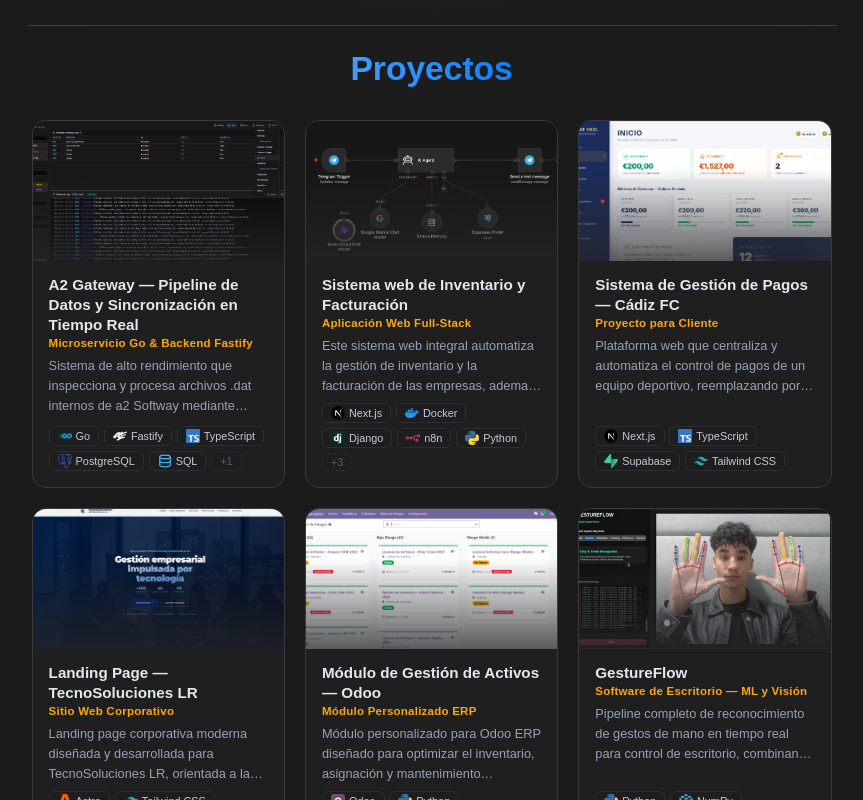
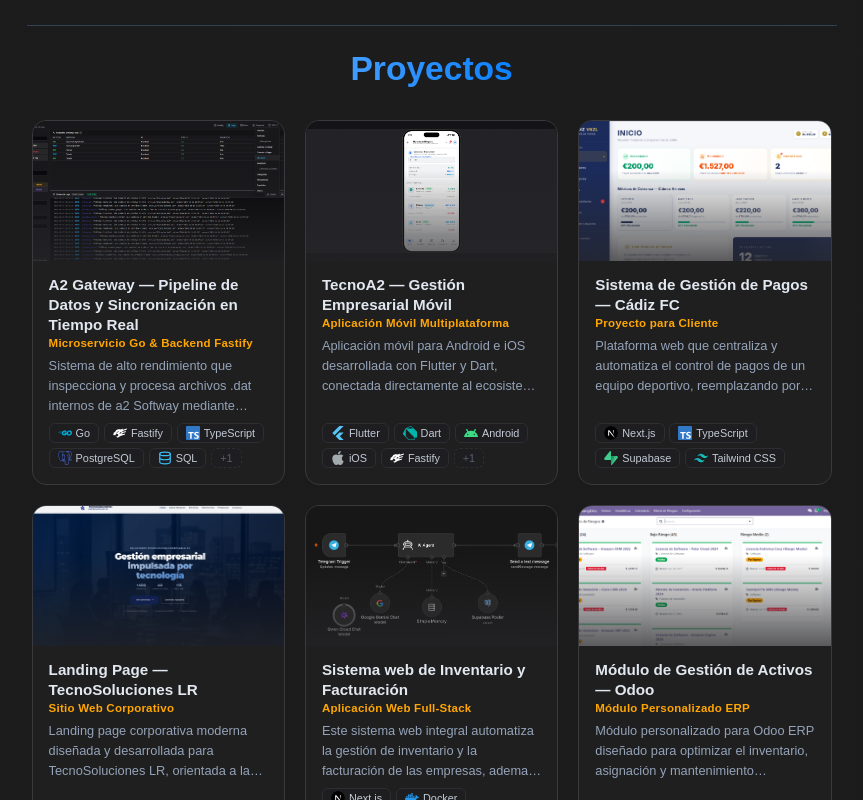
Before and after one commit to ItsTheWest/PortafolioWeb, a React (Vite) app: page / in a window 1280 px wide. Shown: the part 1980-2780 px from the top of the page, without its empty margins (208-1071 px from the left). Built offline with nearby package versions, Linux system fonts and the light colour scheme.

Commit message:
feat(projects): integrate TecnoA2 mobile app and reorganize showcase grid

```diff
--- a/src/App.tsx
+++ b/src/App.tsx
@@ -12,7 +12,7 @@
 import Squares from './componenty/Squares';
 import LogoLoop from './componenty/LogoLoop';
 import { ScrollReveal } from './components/ScrollReveal/ScrollReveal';
-import { SiReact, SiTypescript, SiTailwindcss, SiAngular, SiLaravel, SiJavascript, SiSupabase, SiGithub, SiGit, SiMysql, SiDotnet, SiPostgresql, SiDocker, SiNumpy, SiOpencv, SiTensorflow, SiFlutter, SiDart, SiFastapi, SiAstro, SiSvelte, SiGo, SiFastify } from 'react-icons/si';
+import { SiReact, SiTypescript, SiTailwindcss, SiAngular, SiLaravel, SiJavascript, SiSupabase, SiGithub, SiGit, SiMysql, SiDotnet, SiPostgresql, SiDocker, SiNumpy, SiOpencv, SiTensorflow, SiFlutter, SiDart, SiFastapi, SiAstro, SiSvelte, SiGo, SiFastify, SiAndroid, SiApple } from 'react-icons/si';
 
 const techLogos = [
   { node: <SiReact />, title: "React", href: "https://react.dev" },
@@ -60,6 +60,8 @@
 const svelteIcon = <SiSvelte color="#FF3E00" />;
 const goIcon = <SiGo color="#00ADD8" />;
 const fastifyIcon = <SiFastify color="#FFFFFF" />;
+const androidIcon = <SiAndroid color="#3DDC84" />;
+const appleIcon = <SiApple color="#A2AAAD" />;
 const sseIcon = (
   <svg xmlns="http://www.w3.org/2000/svg" width={20} height={20} viewBox="0 0 24 24" fill="none" stroke="#10B981" strokeWidth="2" strokeLinecap="round" strokeLinejoin="round">
     <path d="M4.93 19.07a10 10 0 0 1 0-14.14" />
@@ -104,39 +106,28 @@
       ],
     },
     {
-      title: t('proyectos.item2.title'),
-      subtitle: t('proyectos.item2.subtitle'),
-      description: t('proyectos.item2.description'),
-      longDescription: t('proyectos.item2.description'),
-      image: '/img/stockmanager/dashboard.jpg',
+      title: t('proyectos.tecnoa2.title'),
+      subtitle: t('proyectos.tecnoa2.subtitle'),
+      description: t('proyectos.tecnoa2.description'),
+      longDescription: t('proyectos.tecnoa2.longDescription'),
+      image: '/img/tecnoa2/inicio.png',
       images: [
-        '/img/stockmanager/stockbot.png',
-        '/img/stockmanager/inventory.jpg',
-        '/img/stockmanager/dashboard.jpg',
-        '/img/stockmanager/provider.jpg',
-        '/img/stockmanager/invoice.jpg',
-        '/img/stockmanager/sales.jpg',
-        '/img/stockmanager/asistnece.jpg',
-        '/img/stockmanager/notify.jpg',
-        '/img/stockmanager/stadistics.jpg',
-        '/img/stockmanager/perfil.jpg',
-        '/img/stockmanager/login.jpg',
+        '/img/tecnoa2/inicio.png',
+        '/img/tecnoa2/inventario.png',
+        '/img/tecnoa2/facturas.png',
+        '/img/tecnoa2/clientes.png',
+        '/img/tecnoa2/admin-empresa.png',
+        '/img/tecnoa2/menu.png',
+        '/img/tecnoa2/login.png',
       ],
-      videos: [
-        'https://rdjoyrwsaowm26kw.public.blob.vercel-storage.com/video%20of%20projects/Stockmanager_2.0.webm',
-        'https://rdjoyrwsaowm26kw.public.blob.vercel-storage.com/video%20of%20projects/stockbot.webm',
-      ],
-      githubUrl: 'https://github.com/ItsTheWest/StockManager',
-      liveUrl: 'https://github.com/ItsTheWest/StockManager',
+      imageFit: 'contain',
       tech: [
-        { name: 'Next.js', icon: nexticon },
-        { name: 'Docker', icon: dockerIcon },
-        { name: 'Django', icon: djangoIcon },
-        { name: 'n8n', icon: n8nIcon },
-        { name: 'Python', icon: pythonIcon },
-        { name: 'TypeScript', icon: tsIcon },
-        { name: 'Supabase', icon: supabaseIcon },
-        { name: 'Tailwind CSS', icon: tailwindIcon },
+        { name: 'Flutter', icon: flutterIcon },
+        { name: 'Dart', icon: dartIcon },
+        { name: 'Android', icon: androidIcon },
+        { name: 'iOS', icon: appleIcon },
+        { name: 'Fastify', icon: fastifyIcon },
+        { name: 'PostgreSQL', icon: postgresqlIcon },
       ],
     },
     {
@@ -173,6 +164,42 @@
         { name: 'Tailwind CSS', icon: tailwindIcon },
         { name: 'Svelte', icon: svelteIcon },
         { name: 'JavaScript', icon: jsIcon },
+      ],
+    },
+    {
+      title: t('proyectos.item2.title'),
+      subtitle: t('proyectos.item2.subtitle'),
+      description: t('proyectos.item2.description'),
+      longDescription: t('proyectos.item2.description'),
+      image: '/img/stockmanager/dashboard.jpg',
+      images: [
+        '/img/stockmanager/stockbot.png',
+        '/img/stockmanager/inventory.jpg',
+        '/img/stockmanager/dashboard.jpg',
+        '/img/stockmanager/provider.jpg',
+        '/img/stockmanager/invoice.jpg',
+        '/img/stockmanager/sales.jpg',
+        '/img/stockmanager/asistnece.jpg',
+        '/img/stockmanager/notify.jpg',
+        '/img/stockmanager/stadistics.jpg',
+        '/img/stockmanager/perfil.jpg',
+        '/img/stockmanager/login.jpg',
+      ],
+      videos: [
+        'https://rdjoyrwsaowm26kw.public.blob.vercel-storage.com/video%20of%20projects/Stockmanager_2.0.webm',
+        'https://rdjoyrwsaowm26kw.public.blob.vercel-storage.com/video%20of%20projects/stockbot.webm',
+      ],
+      githubUrl: 'https://github.com/ItsTheWest/StockManager',
+      liveUrl: 'https://github.com/ItsTheWest/StockManager',
+      tech: [
+        { name: 'Next.js', icon: nexticon },
+        { name: 'Docker', icon: dockerIcon },
+        { name: 'Django', icon: djangoIcon },
+        { name: 'n8n', icon: n8nIcon },
+        { name: 'Python', icon: pythonIcon },
+        { name: 'TypeScript', icon: tsIcon },
+        { name: 'Supabase', icon: supabaseIcon },
+        { name: 'Tailwind CSS', icon: tailwindIcon },
       ],
     },
     {
```
